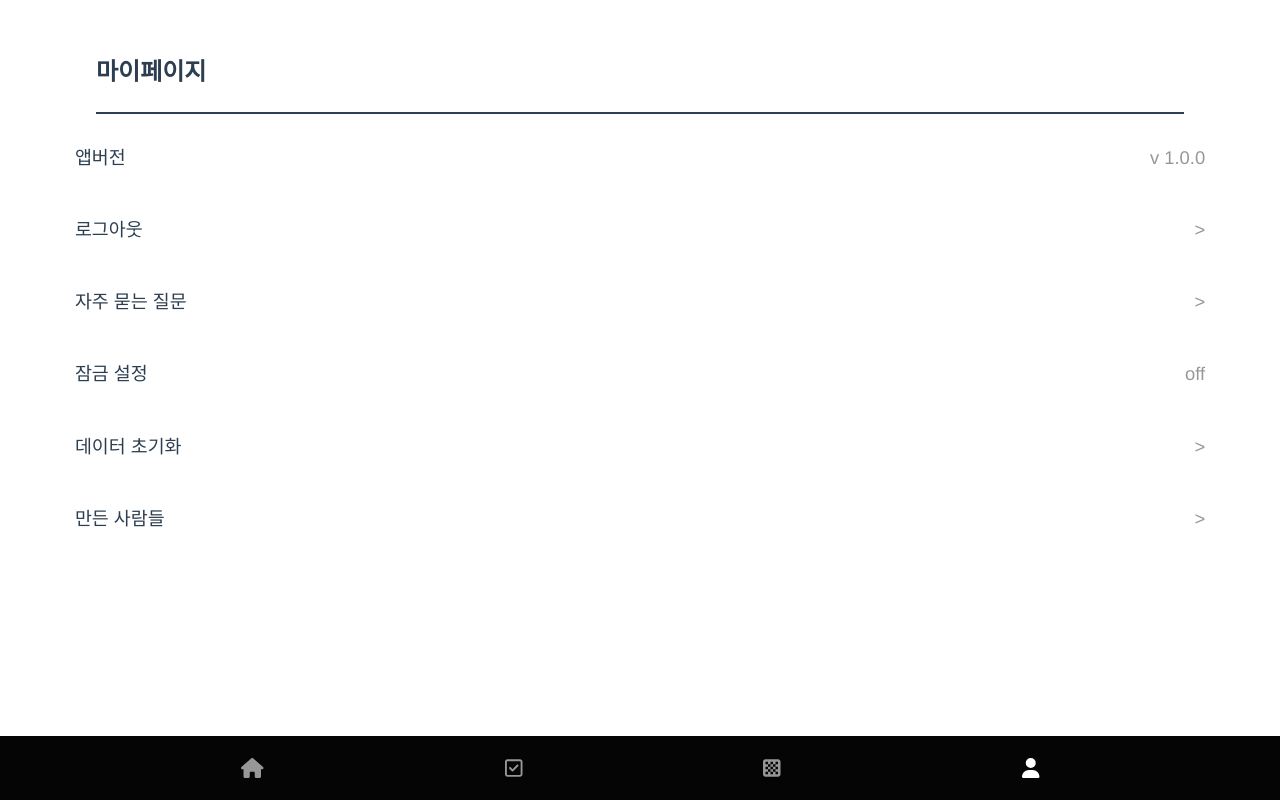
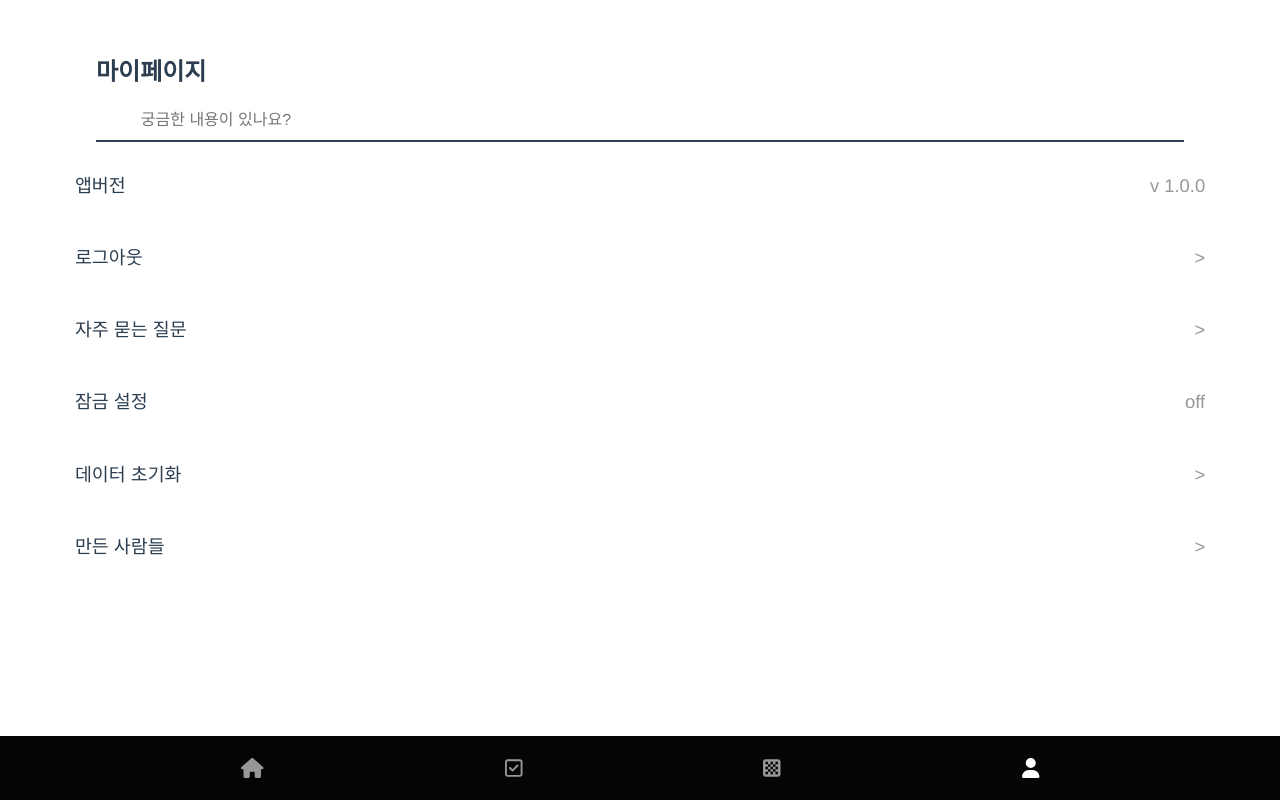
Before and after one commit to saxzvs/happy-jar-FE, a Vue app: page /myPage in a window 1280 px wide. Built offline with nearby package versions, Linux system fonts and the light colour scheme; what v-calendar would draw is missing.

Commit message:
Refactor. myPage 타이틀 component 분리

```diff
--- /dev/null
+++ b/src/components/Modal/PageTitle.vue
@@ -0,0 +1,42 @@
+<template>
+  <div class="title-wrapper">
+    <div class="pg-title">
+      <slot name="title">Page Title</slot>
+    </div>
+    <div>
+      <slot name="description"></slot>
+    </div>
+  </div>
+</template>
+
+<script>
+export default {
+  name: 'PageTitle',
+  data() {
+    return {};
+  },
+};
+</script>
+
+<style lang="scss" scoped>
+div.title-wrapper {
+  width: 85%;
+  margin: auto auto 3vh auto;
+  text-align: left;
+}
+div.title-wrapper > .pg-title {
+  margin-bottom: 3.5vh;
+  font-size: 1.5em;
+  font-weight: bolder;
+}
+div.title-wrapper > :not(.pg-title) {
+  padding-left: 3.5vw;
+  color: #767676;
+}
+div.title-wrapper:not(.no-line):after {
+  content: "";
+  display: block;
+  border: 1px solid currentColor;
+  margin: 1.5vh auto;
+}
+</style>
--- a/src/views/MyPage.vue
+++ b/src/views/MyPage.vue
@@ -1,20 +1,24 @@
 <template>
-  <div class="title-wrapper">
+  <!--div class="title-wrapper">
     <h2 class="pg-title">마이페이지</h2>
-    <!--<div>마이 설정</div>-->
-  </div>
+  </div-->
+  <PageTitle>
+    <template v-slot:title>마이페이지</template>
+    <template v-slot:description>궁금한 내용이 있나요?</template>
+  </PageTitle>
 
   <MyPageContents />
 </template>
 
 <script>
-// eslint-disable-next-line no-unused-vars,import/extensions
-import MyPageContents from '@/components/MyPage/MyPageContents';
+import PageTitle from '@/components/Modal/PageTitle.vue';
+import MyPageContents from '@/components/MyPage/MyPageContents.vue';
 
 export default {
   name: 'MyPage',
   props: {},
   components: {
+    PageTitle,
     MyPageContents,
   },
   data() {
```
